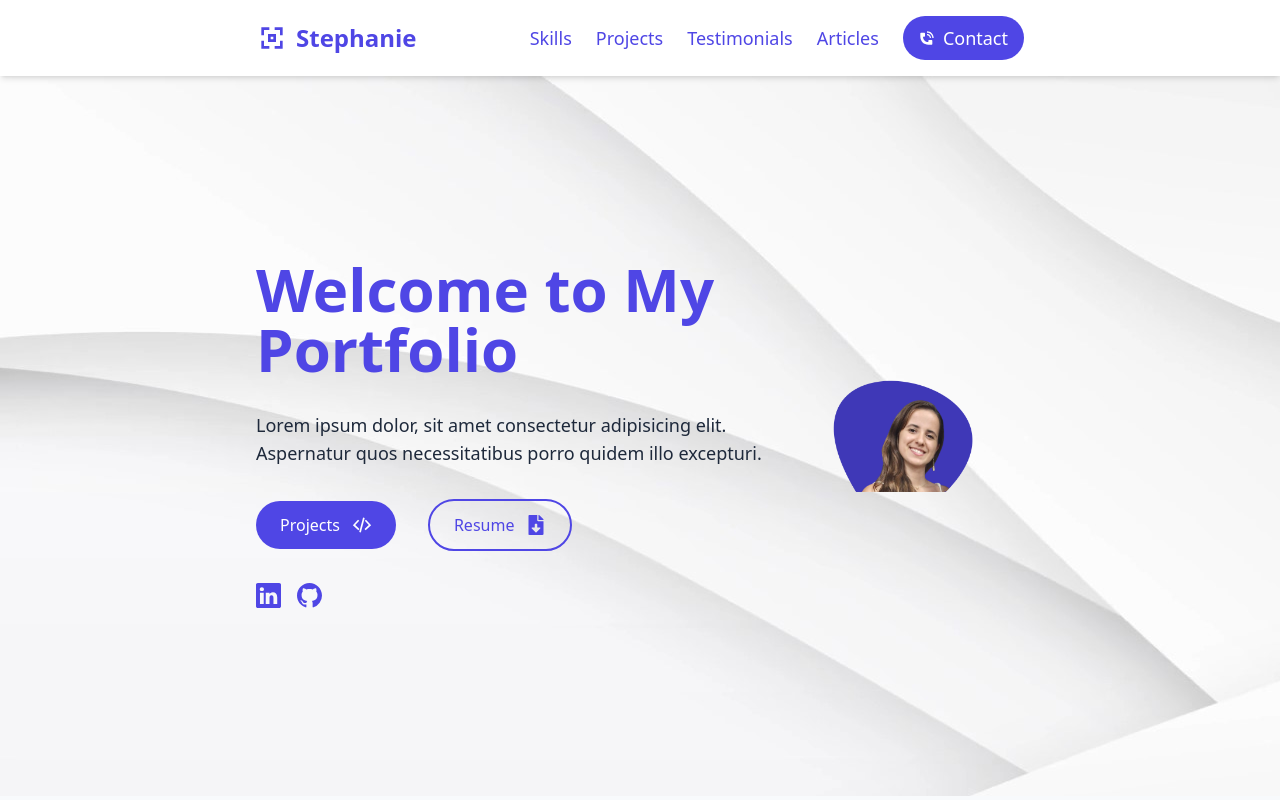
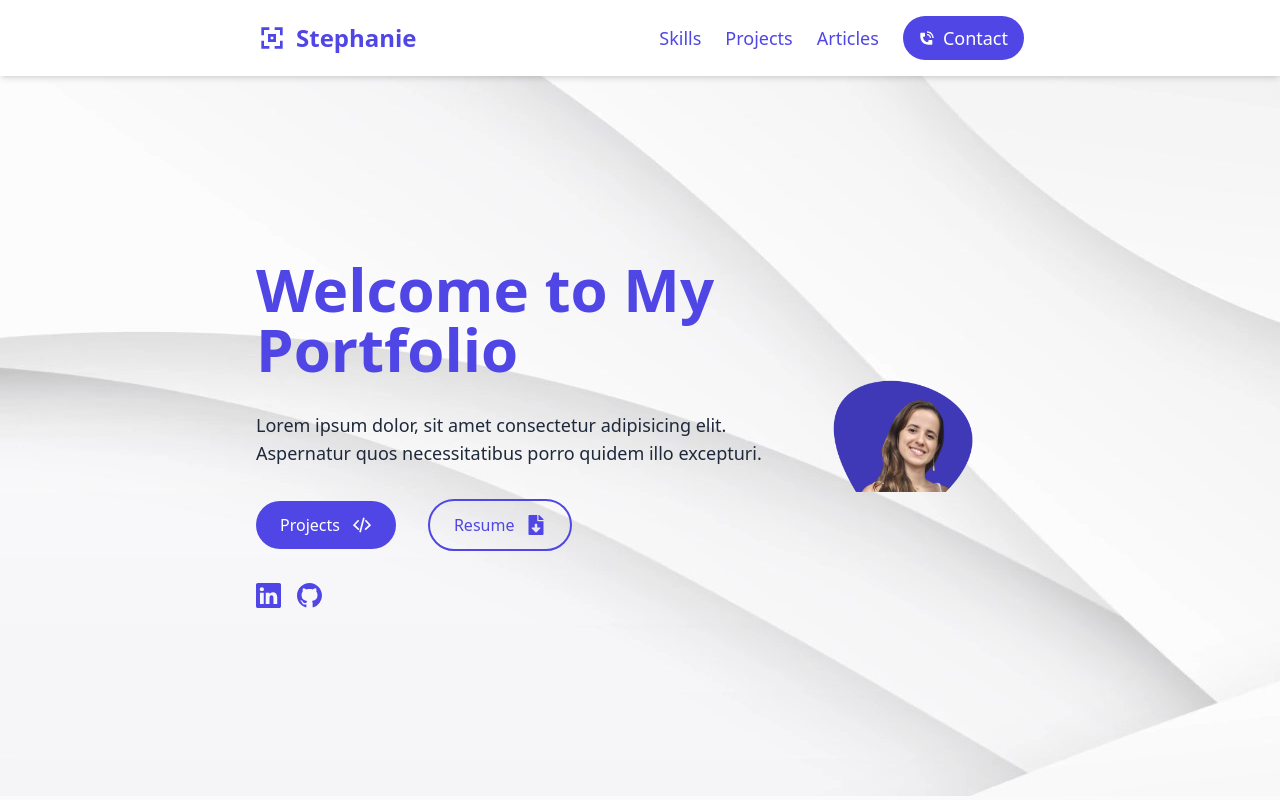
Before and after one commit to StephanieGuimaraes/WebPortfolio, a React (Vite) app in the folder WebPortfolio/: page / in a window 1280 px wide. Shown: the top 800 px of the page. Built offline with nearby package versions, Linux system fonts and the light colour scheme.

Commit message:
remove testimonials

```diff
--- a/WebPortfolio/src/pages/LandingPage/Header.jsx
+++ b/WebPortfolio/src/pages/LandingPage/Header.jsx
@@ -5,7 +5,6 @@ import {CgMenu, CgNametag, CgPhone} from 'react-icons/cg';
 const navList = [
   {href: '#skills', label: 'Skills'},
   {href: '#projects', label: 'Projects'},
-  {href: '#testimonials', label: 'Testimonials'},
   {href: '#articles', label: 'Articles'},
 ];
 
```
